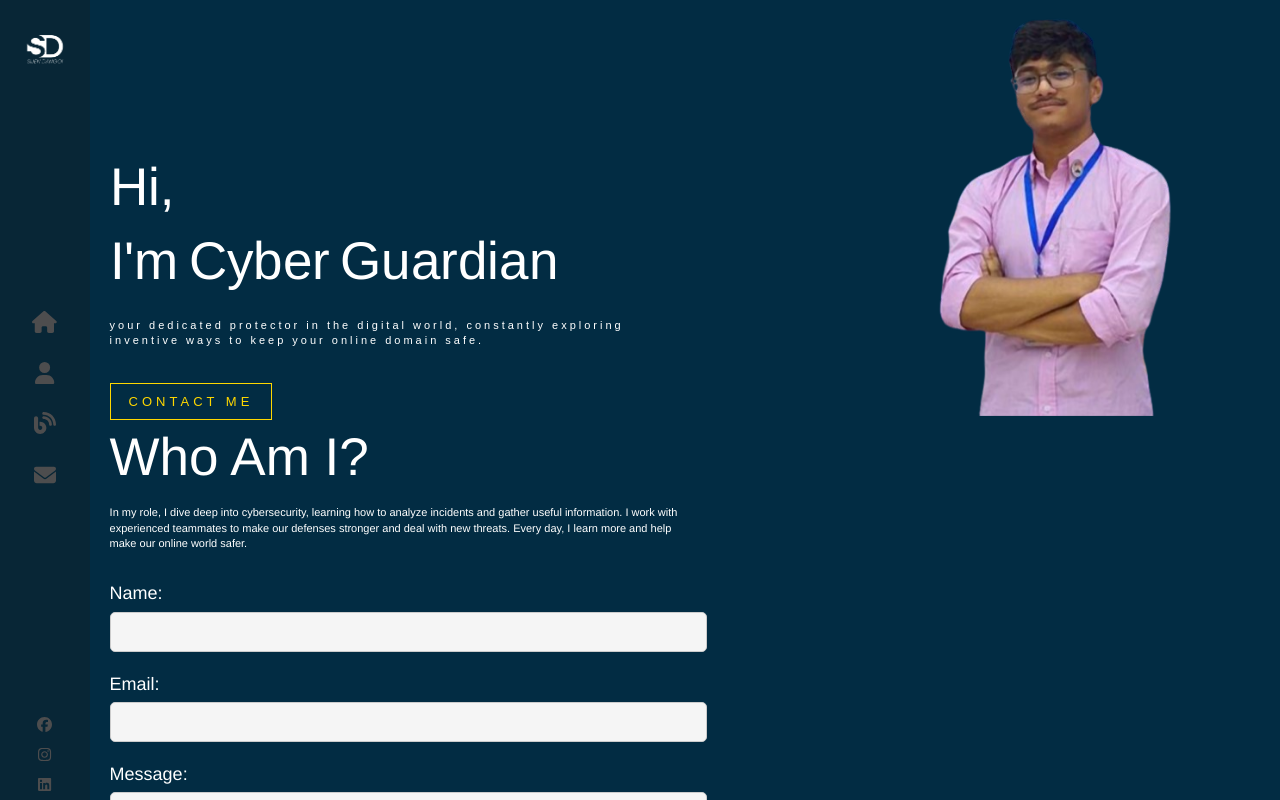
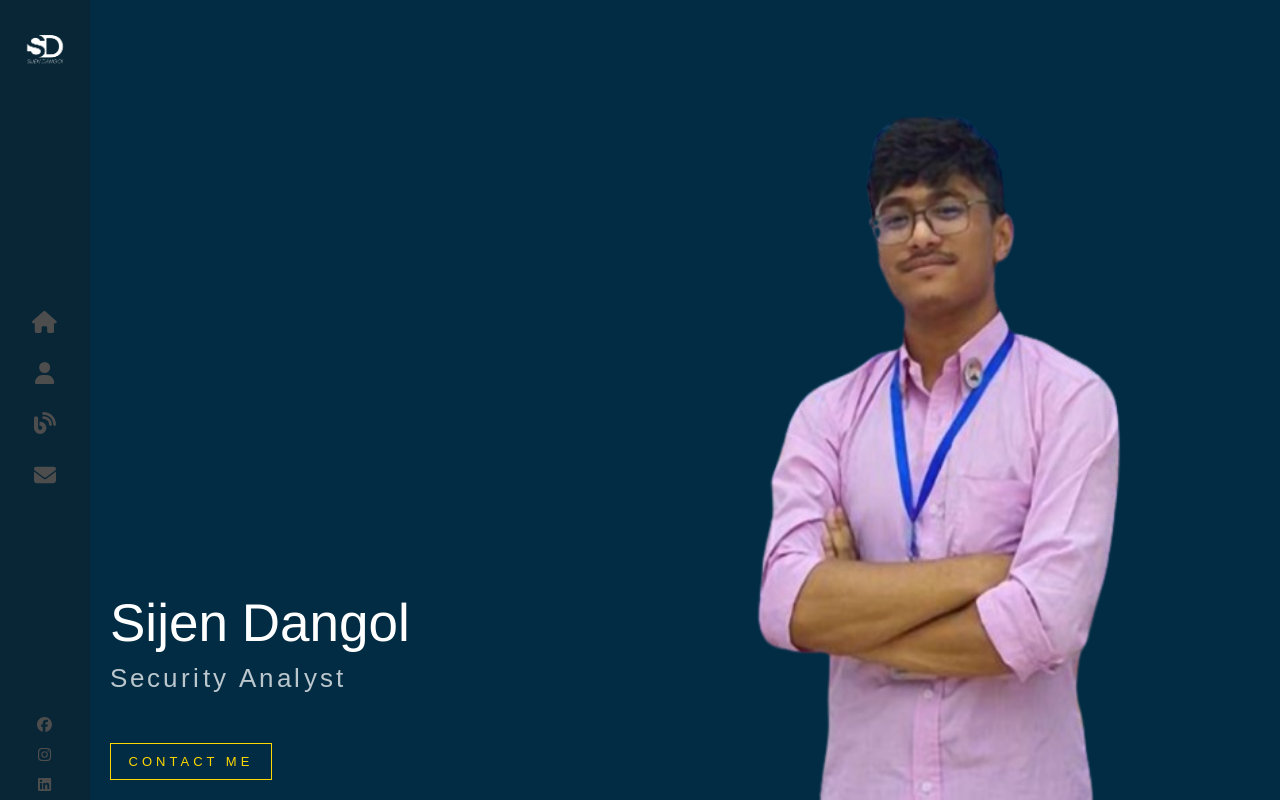
Before and after one commit to sijen/portfolio, a React (Create React App) app: page / in a window 1280 px wide. Built offline with nearby package versions, Linux system fonts and the light colour scheme.

Commit message:
blog post design | url of blog changed

```diff
--- a/src/App.js
+++ b/src/App.js
@@ -21,7 +21,7 @@ function App() {
         </Route>
 
         <Route path="/blog" element={<BlogList />} />
-          <Route path="/post/:id" element={<BlogPostDetail />} />
+        <Route path="/blog/:id" element={<BlogPostDetail />} />
       </Routes>
     </PostProvider>
   );
--- a/src/components/BlogList/BlogPost.js
+++ b/src/components/BlogList/BlogPost.js
@@ -13,7 +13,7 @@ const BlogPost = ({ id, title, author, excerpt, date }) => {
       <h2>
             <Link
               to={{
-                pathname: `/post/${id}`,
+                pathname: `/blog/${id}`,
                 state: { title, author, excerpt, date}
               }}
             >
--- a/src/components/BlogPostDetail/index.js
+++ b/src/components/BlogPostDetail/index.js
@@ -38,7 +38,7 @@ const BlogPostDetail = () => {
   const relatedPosts = contextState.posts.filter(p => p.id !== postId && p.author === author).slice(0, 3);
 
   return (
-    <div className="blog-post-detail">
+    <section className="blog-post-detail">
       <h2>{title}</h2>
       <p className="time-to-read">Estimated read time: {timeToRead} minute{timeToRead > 1 ? 's' : ''}</p>
       {image && <img src={image} alt={title} className="post-image" />}
@@ -89,7 +89,7 @@ const BlogPostDetail = () => {
           <button type="submit">Submit</button>
         </form>
       </div>
-    </div>
+    </section>
   );
 };
 
--- a/src/components/BlogPostDetail/index.scss
+++ b/src/components/BlogPostDetail/index.scss
@@ -1,12 +1,12 @@
 // index.scss
 .blog-post-detail {
     padding: 20px;
-    margin: 0 auto;
-    max-width: 800px;
-    background: #fff;
-    border-radius: 8px;
+    margin: 10px auto;
+    max-width: 1000px;
+    min-height: 400px;
+    border: #fff 1px solid;
     box-shadow: 0 0 10px rgba(0, 0, 0, 0.1);
-    overflow-y: scroll;
+    color: #fff;
 
     h2 {
       font-size: 2em;
@@ -54,7 +54,7 @@
         background: #f5f5f5;
         padding: 1em;
         border-radius: 5px;
-        overflow-x: auto;
+        // overflow-x: auto;
       }
 
       code {
--- a/src/components/Home/index.js
+++ b/src/components/Home/index.js
@@ -19,21 +19,22 @@ const Hero = ()=>{
   // const nameArray = ['S', 'i', 'j', 'e', 'n']
 
   const jobArray = [
+    'S',
+    'e',
+    'c',
+    'u',
+    'r',
+    'i',
+    't',
+    'y',
     ' ',
-    'C',
+    'A',
+    'n',
+    'a',
+    'l',
     'y',
-    'b',
-    'e',
-    'r',
-    ' ',
-    'G',
-    'u',
-    'a',
-    'r',
-    'd',
-    'i',
-    'a',
-    'n',
+    's',
+    't',
   ]
 
   const scrollToContact = () => {
@@ -43,25 +44,17 @@ const Hero = ()=>{
   return(<div className="container home-page" id="homeSection">
     <div className="text">
       <h1>
-        <span className={letterClass}>H</span>
-        <span className={`${letterClass} _12`}>i,</span>
-        <br />
-        <span className={`${letterClass} _13`}>I</span>
-        <span className={`${letterClass} _14`}>'m </span>
-        <span>
-
-        </span>
-
-        <AnimatedLetters
+        <span className={letterClass}>Sijen </span>
+        <span className={`${letterClass} _12`}>&nbsp;Dangol</span>
+      </h1>
+      <h2>
+      <AnimatedLetters
           letterClass={letterClass}
           strArray={jobArray}
-          idx={22}
+          idx={10}
         />
-      </h1>
-      <h2>
-        your dedicated protector in the digital world, constantly exploring
-        inventive ways to keep your online domain safe.
       </h2>
+
       <button className="flat-button" onClick={scrollToContact}>
         CONTACT ME
       </button>
--- a/src/components/Home/index.scss
+++ b/src/components/Home/index.scss
@@ -1,12 +1,12 @@
 .home-page {
-  height: 400px;
+  height: 100vh;
   display: flex;
   flex-direction: row;
   align-items:flex-end;
   justify-content: space-between;
   .picture{
-    width:400px;
-    height: auto;
+    width:auto;
+    height: 100%;
     img {
       height: 100%;
       width: 100%;
@@ -19,36 +19,20 @@
   }
   .text{
     width: 50%;
+    padding-bottom: 20px;
 
   h1 {
     color: #fff;
     font-size: 53px;
-    margin: 0;
+    margin: 0px;
     font-weight: 400;
-    // &::before {
-    //   color: #ffd700;
-    //   font-size: 18px;
-    //   position: absolute;
-    //   margin-top: -40px;
-    //   left: 15px;
-    //   opacity: 0.6;
-    // }
-    // &::after {
-    //   color: #ffd700;
-    //   font-size: 18px;
-    //   position: absolute;
-    //   margin-top: 18px;
-    //   margin-left: 20px;
-    //   opacity: 0.6;
-    //   animation: fadeIn 1s 1.7s backwards;
-    // }
 
   }
   h2 {
-    color: #fff;
-    margin-top: 20px;
+    color: #ffffffbb;
+    margin-top: 0px;
     font-weight: 400;
-    font-size: 11px;
+    font-size: 26px;
     font-family: sans-serif;
     letter-spacing: 3px;
     animation: fadeIn 1s 1.8s backwards;
--- a/src/components/Layout/index.scss
+++ b/src/components/Layout/index.scss
@@ -12,7 +12,7 @@
   width: 93%;
   height: 100%;
    /* Enable vertical scroll on the page content */
-  padding: 20px; /* Add some padding for content */
+  padding: 0px 20px; /* Add some padding for content */
   box-sizing: border-box;
   overflow-y: scroll;
 }
```
Also changed, not shown: src/context/PostContext.js (+1 -1 lines).
